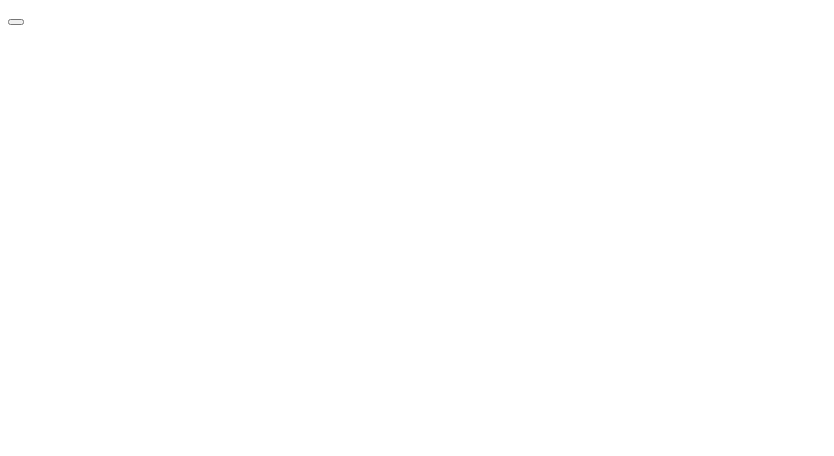
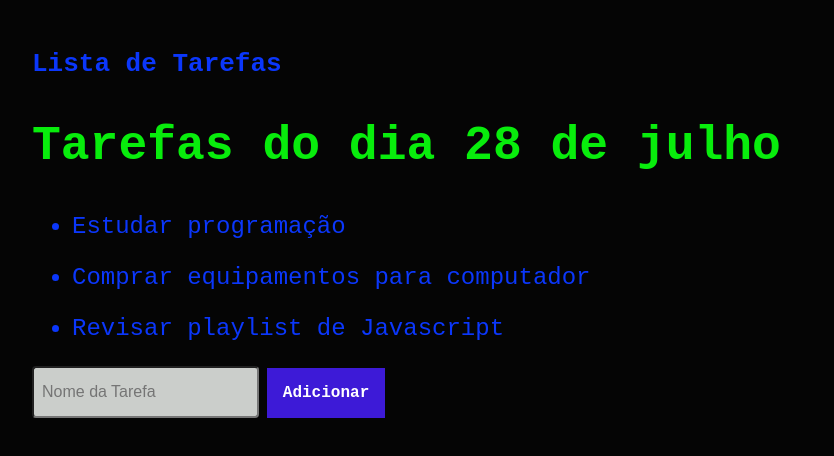
Before and after one commit to beatrizzinkoloouresdarocha/Sistema-Web-html-css-javascript, a plain HTML site: page index.html in a window 1280 px wide. Shown: the whole page, without its empty margins (0-834 px from the left). Drawn offline with Linux system fonts and the light colour scheme.

Commit message:
estou quase finalizando meu projeto de lista .

```diff
--- a/index.html
+++ b/index.html
@@ -1,12 +1,32 @@
 <!DOCTYPE html>
-<html lang="en">
+<html lang="pt">
 <head>
     <meta charset="UTF-8">
+    <meta http-equiv="X-UA-Compatible" content="IE=edge">
     <meta name="viewport" content="width=device-width, initial-scale=1.0">
-    <title>Lista de tarefas</title>
+    <title>Lista de Tarefas</title>
     <link rel="stylesheet" href="main.css">
+    <script src="main.js" defer></script>
 </head>
 <body>
-    <button></button>
+    <div>
+        <h1>Lista de Tarefas</h1>
+        <h2 class="title">Tarefas do dia 28 de julho</h2>
+        <ul>
+            <li class="list-item">Estudar programação</li>
+            <li class="list-item">Comprar equipamentos para computador</li>
+            <li class="list-item">Revisar playlist de Javascript</li>
+        </ul>
+    </div>
+    <div>
+        <input
+            type="text"
+            id="task_name"
+            name="task_name"
+            placeholder="Nome da Tarefa"
+            aria-label="Nome da Tarefa"
+        />
+        <button class="add-task-button">Adicionar</button>
+    </div>
 </body>
 </html>
--- a/main.css
+++ b/main.css
@@ -0,0 +1,36 @@
+body{
+    background-color: #050505;
+    font-family:monospace ;
+    padding: 24px;
+    color:rgb(11, 55, 251)
+}
+
+.title{
+    font-size: 48px;
+    color: #08ed0c;
+}
+
+.list-item{
+    margin-bottom: 24px;
+    font-size: 24px;
+}
+
+input{
+    height: 32px;
+    background-color: transparent;
+    color:white;
+    background-color: #cbcecb;
+    border-radius: 4px;
+    font-size: 16px;
+    padding: 8px;
+}
+
+.add-task-button{
+    font-size: 16px;
+    padding: 16px;
+    background-color: rgb(61, 26, 215);
+    border-width: 0px;
+    color:white;
+    font-weight: bold;
+    font-family: monospace;
+}
```
